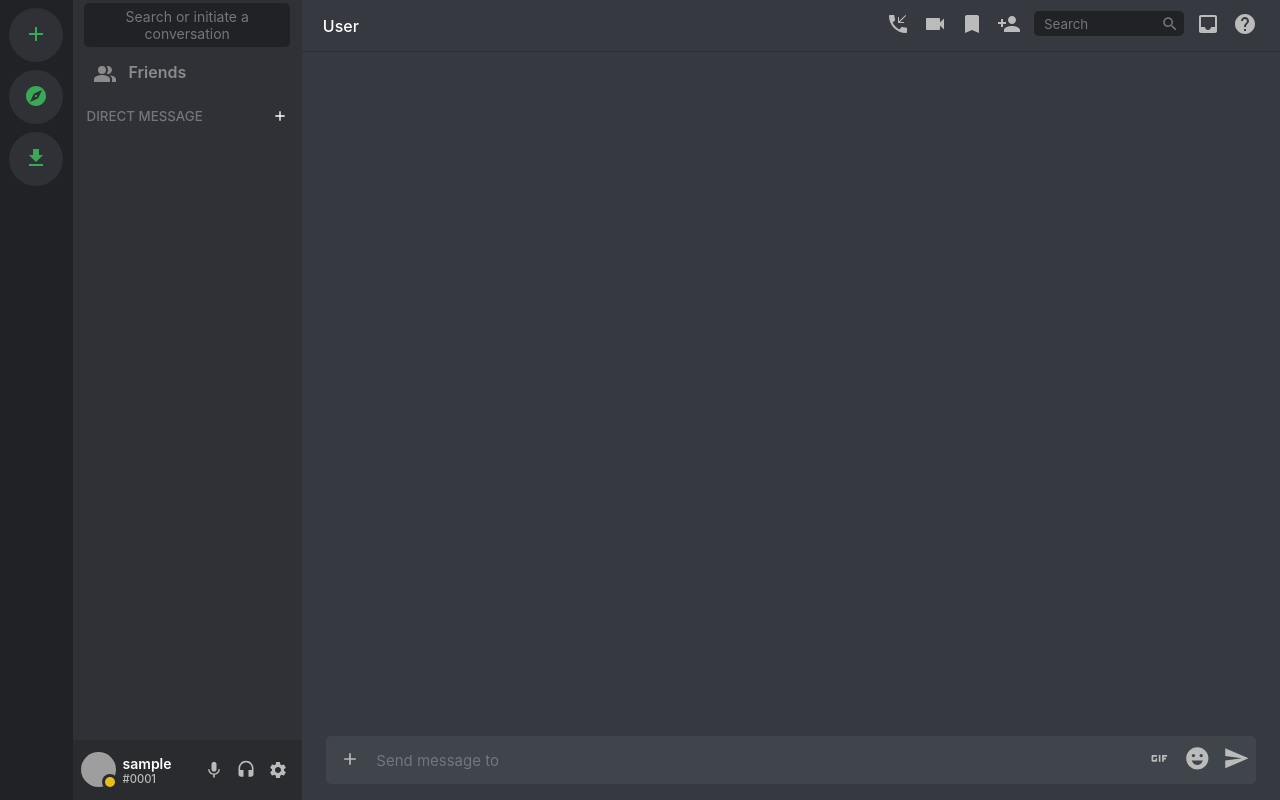
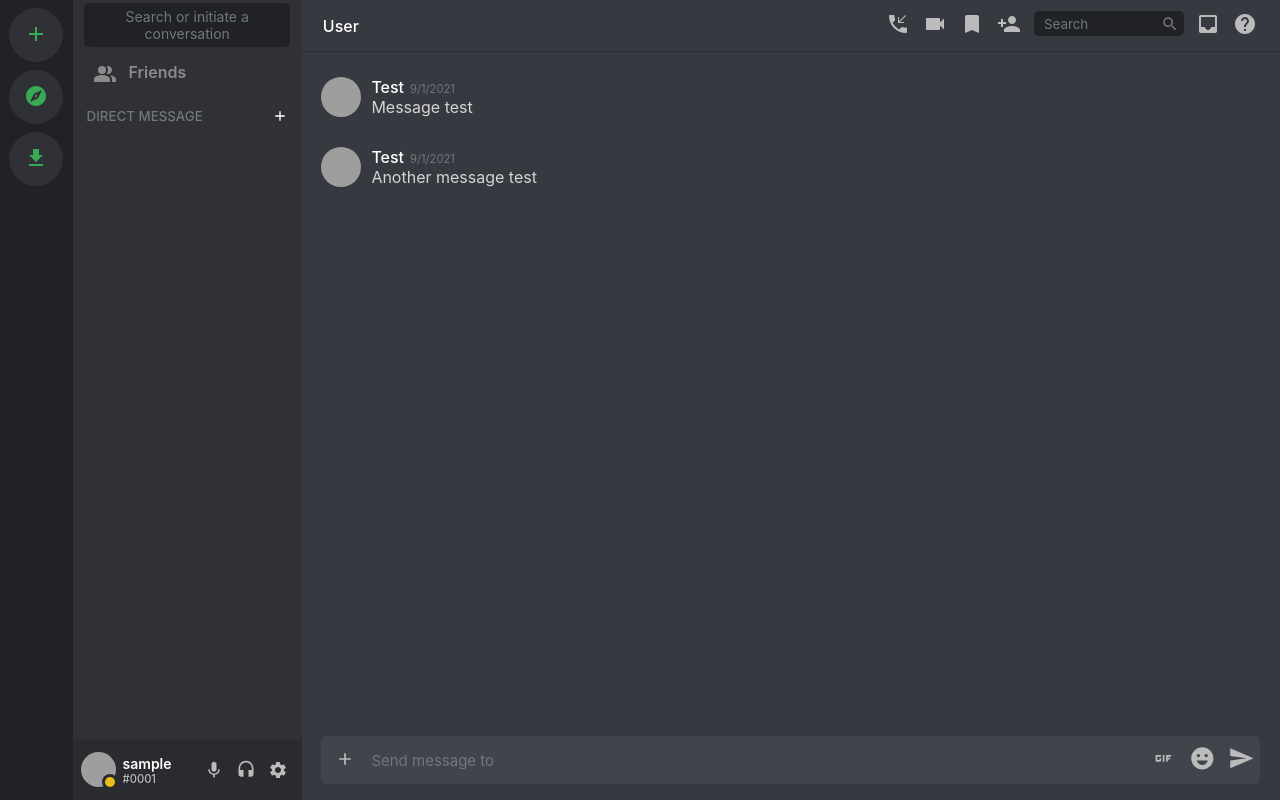
Before and after one commit to DanSalazar/Discord-clone, a React (Create React App) app: page /home in a window 1280 px wide. Built offline with nearby package versions, Linux system fonts and the light colour scheme; sample sign-in values are in the browser's storage; grey boxes are pictures that could not be loaded.

Commit message:
Add chat input to send messages

```diff
--- a/src/components/Chat/Chat.js
+++ b/src/components/Chat/Chat.js
@@ -1,33 +1,21 @@
-import { Add, EmojiEmotions, Gif, Send } from '@material-ui/icons'
-import React from 'react'
+import React, { useState } from 'react'
 import ChatBox from './ChatBox'
 import ChatHeader from './ChatHeader'
-import { ChatInputBox, ChatInputControls, ChatInputControlsWrapper, ChatInputDragAndDrog, ChatInputMessage, ChatView } from './chatStyles'
+import ChatInput from './ChatInput'
+import { channel } from './chat_helpers'
+import { ChatView } from './chatStyles'
 
 function Chat () {
+  const [messages, setMessages] = useState(channel.messages)
+
+  const sendMessage = (message) => {
+    setMessages(messages.concat({...message, id: messages.length + 1 }))
+  }
     return (
         <ChatView>
             <ChatHeader/>
-            <ChatBox/>
-            <ChatInputBox>
-                <ChatInputDragAndDrog>
-                    <Add/>
-                </ChatInputDragAndDrog>
-
-                <ChatInputMessage placeholder="Send message to"  />
-
-                <ChatInputControlsWrapper>
-                    <ChatInputControls>
-                        <Gif/>
-                    </ChatInputControls>
-                    <ChatInputControls>
-                        <EmojiEmotions/>
-                    </ChatInputControls>
-                    <ChatInputControls>
-                        <Send/>
-                    </ChatInputControls>
-                </ChatInputControlsWrapper>
-            </ChatInputBox>
+            <ChatBox messages={messages} />
+            <ChatInput sendMessage={sendMessage} />
         </ChatView>
     )
 }
--- a/src/components/Chat/ChatBox.js
+++ b/src/components/Chat/ChatBox.js
@@ -1,11 +1,22 @@
 import React from 'react'
+import ChatMessage from './ChatMessage'
 import { ChatBoxMessagesContent, ChatBoxWrapper } from './chatStyles'
 
-function ChatBox () {
+function ChatBox ({ messages }) {
     return (
         <ChatBoxWrapper>
-            <ChatBoxMessagesContent>
-            </ChatBoxMessagesContent>
+            {messages &&
+              <ChatBoxMessagesContent>
+                {messages.map(msg => (
+                  <ChatMessage
+                    key={msg.id}
+                    message={msg.content}
+                    channelName={msg.author.username}
+                    avatar={msg.author.avatar}
+                  />
+                ))}
+              </ChatBoxMessagesContent>
+            }
         </ChatBoxWrapper>
     )
 }
--- /dev/null
+++ b/src/components/Chat/ChatInput.js
@@ -0,0 +1,55 @@
+import React, { useState, useContext } from 'react'
+import { UserState } from '../../Store/store'
+import { Add, EmojiEmotions, Gif, Send } from '@material-ui/icons'
+import { ChatInputBox, ChatInputControls, ChatInputControlsWrapper, ChatInputDragAndDrog, ChatForm, ChatInputMessage } from './chatStyles'
+
+function ChatInput ({ sendMessage }) {
+  const [message, setMessage] = useState('')
+  const { username, avatar} = useContext(UserState)
+
+  const handleMessage = ({ target }) => {
+    setMessage(target.value)
+  }
+
+  const handleForm = (e) => {
+    e.preventDefault()
+
+    const messageToSend = {
+      author: { username, avatar },
+      content: message
+    }
+
+    sendMessage(messageToSend)
+    setMessage('')
+  }
+
+  return (
+    <ChatForm onSubmit={handleForm}>
+      <ChatInputBox>
+          <ChatInputDragAndDrog>
+              <Add/>
+          </ChatInputDragAndDrog>
+
+          <ChatInputMessage
+            placeholder="Send message to"
+            onChange={handleMessage}
+            value={message}
+          />
+
+          <ChatInputControlsWrapper>
+              <ChatInputControls>
+                  <Gif/>
+              </ChatInputControls>
+              <ChatInputControls>
+                  <EmojiEmotions/>
+              </ChatInputControls>
+              <ChatInputControls>
+                  <Send/>
+              </ChatInputControls>
+          </ChatInputControlsWrapper>
+      </ChatInputBox>
+    </ChatForm>
+  )
+}
+
+export default ChatInput
--- a/src/components/Chat/ChatMessage.js
+++ b/src/components/Chat/ChatMessage.js
@@ -2,21 +2,21 @@ import React from 'react'
 import { ChatMessageWrapper, ChatChannelTimestamp, ChatChannelName, ChatChannelMessage, ChannelMessageContent, ChatChannelNameAndTimeWrapper } from './chatStyles'
 import Avatar from '../Avatar/Avatar'
 
-function ChatMessage ({ channelName, messageContent }) {
+function ChatMessage ({ channelName, message, avatar }) {
     return (
         <ChatMessageWrapper>
-            <Avatar width="40px" height="40px"/>
+            <Avatar width="40px" height="40px" avatarImage={avatar} />
             <ChannelMessageContent>
                 <ChatChannelNameAndTimeWrapper>
                     <ChatChannelName>
-                        { channelName }
+                        {channelName}
                     </ChatChannelName>
-                    <ChatChannelTimestamp>
-                        <span> {new Date(Date.now()).toLocaleDateString()} </span>
+                    <ChatChannelTimestamp dateTime={new Date(Date.now()).toLocaleDateString()}>
+                        {new Date(Date.now()).toLocaleDateString()}
                     </ChatChannelTimestamp>
                 </ChatChannelNameAndTimeWrapper>
                 <ChatChannelMessage>
-                    { messageContent }
+                    {message}
                 </ChatChannelMessage>
             </ChannelMessageContent>
         </ChatMessageWrapper>
--- a/src/components/Chat/chatStyles.js
+++ b/src/components/Chat/chatStyles.js
@@ -97,11 +97,13 @@ export const ChatHeaderInput = styled.input`
     }
 `
 
+export const ChatForm = styled.form``
+
 export const ChatInputBox = styled.div`
     background: var(--chat-input-background);
     display: flex;
     align-items: center;
-    width: 95%;
+    width: 96%;
     margin: auto;
     height: auto;
     padding: 8px;
@@ -175,9 +177,8 @@ export const ChatBoxMessagesContent = styled.div`
 
 export const ChatMessageWrapper = styled.div`
     display: flex;
-    width: 95%;
-    height: auto;
-    padding: 4px;
+    width: 96%;
+    padding: 5px 0;
     margin: 20px auto;
 `
 
@@ -185,27 +186,25 @@ export const ChannelMessageContent = styled.div`
     margin: 0 10px;
 `
 
-export const ChatChannelNameAndTimeWrapper = styled.div`
-
-`
+export const ChatChannelNameAndTimeWrapper = styled.div``
 
 export const ChatChannelName = styled.p`
     font-weight: 500;
     display: inline-block;
+    font-size: 1em;
     margin: 0;
     color: var(--text-primary);
 `
 
 export const ChatChannelTimestamp = styled.time`
     color: var(--text-secondary);
-    font-size: 0.75em;
-    font-weight: 500;
-    margin: 0 5px;
+    font-size: 0.7em;
+    margin: 0 6px;
 `
 
 export const ChatChannelMessage = styled.div`
     color: var(--text-message);
     margin: 0;
     word-break: break-all;
-    font-size: 16px;
+    font-size: 1em;
 `
--- a/src/components/Chat/chat_helpers.js
+++ b/src/components/Chat/chat_helpers.js
@@ -1,17 +1,14 @@
 export const channel = {
-  channelId: 0,
   messages: [
     {
       id: 0,
       author: { username: 'Test', avatar: 'https://cdn.discordapp.com/icons/731499476887404656/a_a202f3630a6a2413f731d4a60805c47c.png?size=256' },
       content: 'Message test',
-      channelId: 0
     },
     {
       id: 1,
       author: { username: 'Test', avatar: 'https://cdn.discordapp.com/icons/731499476887404656/a_a202f3630a6a2413f731d4a60805c47c.png?size=256' },
       content: 'Another message test',
-      channelId: 0
     }
   ]
 }
```
